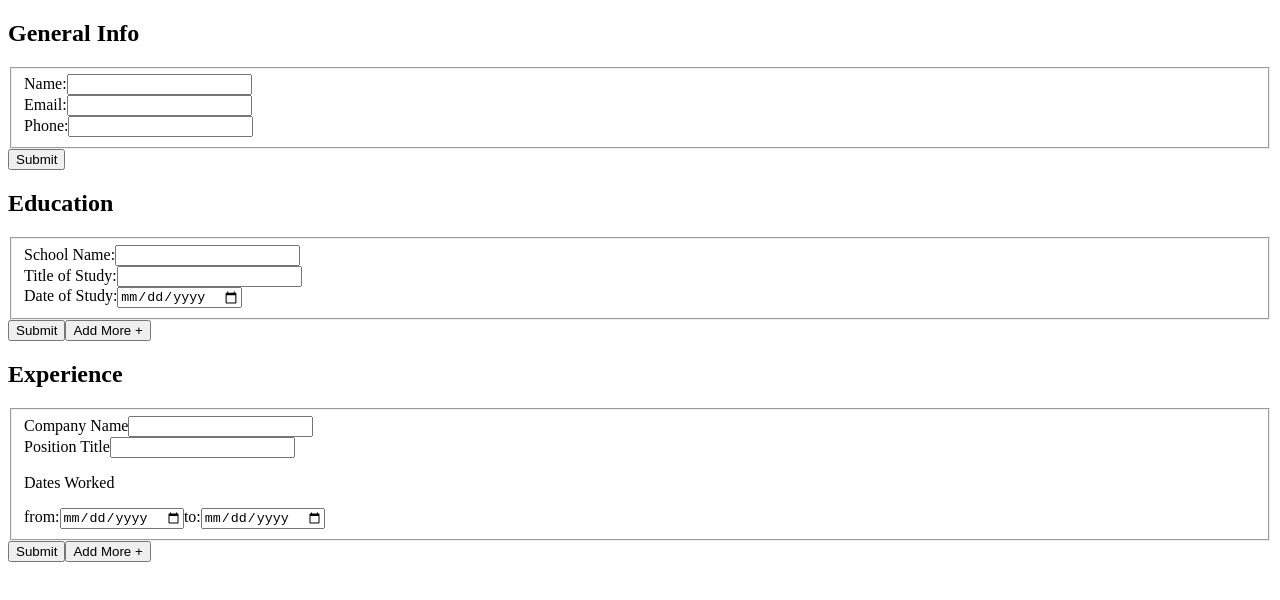
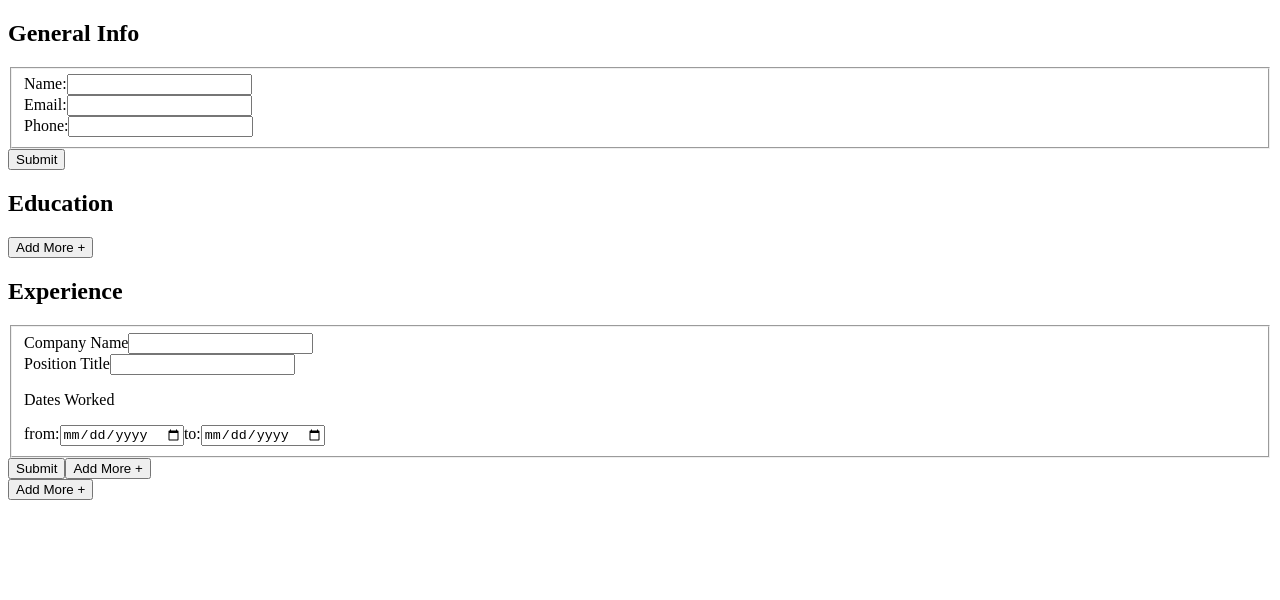
Before and after one commit to RyanMcEntire/cv-application, a React (Create React App) app: page / in a window 1280 px wide. Shown: the top 600 px of the page. Built offline with nearby package versions, Linux system fonts and the light colour scheme.

Commit message:
Render multiple forms for each education

```diff
--- a/package.json
+++ b/package.json
@@ -9,6 +9,7 @@
     "react": "^18.2.0",
     "react-dom": "^18.2.0",
     "react-scripts": "5.0.1",
+    "uniqid": "^5.4.0",
     "web-vitals": "^2.1.4"
   },
   "scripts": {
--- a/src/App.js
+++ b/src/App.js
@@ -1,26 +1,53 @@
 import React, { Component } from 'react';
 import General from './components/General';
-import Education from './components/Education';
 import Experience from './components/Experience';
+import EducationList from './components/EducationList';
+import uniqid from 'uniqid';
 
 export default class App extends Component {
   constructor(props) {
     super(props);
 
+    this.state = {
+      general: [],
+      educations: [],
+      experiences: [],
+    };
+
     this.onSubmitGeneral = this.onSubmitGeneral.bind(this);
     this.onSubmitEducation = this.onSubmitEducation.bind(this);
+    this.onSubmitExperience = this.onSubmitExperience.bind(this);
+    this.addEduForm = this.addEduForm.bind(this);
   }
 
-  onSubmitGeneral(submittedState) {
-    console.log(submittedState);
+  onSubmitGeneral(newGeneral) {
+    this.setState({
+      general: [newGeneral],
+    });
   }
 
-  onSubmitEducation(submittedState) {
-    console.log(submittedState);
+  onSubmitEducation(newEducation) {
+    this.setState((prevState) => {
+      const updatedEducations = prevState.educations.map((education) => {
+        if (education.id === newEducation.id) {
+          return newEducation;
+        }
+        return education;
+      });
+      return { educations: updatedEducations };
+    });
   }
 
-  onSubmitExperience(submittedState) {
-    console.log(submittedState);
+  onSubmitExperience(newExperience) {
+    this.setState((prevState) => ({
+      experiences: [...prevState.experiences, newExperience],
+    }));
+  }
+
+  addEduForm() {
+    this.setState((prevState) => ({
+      educations: [...prevState.educations, { id: uniqid() }],
+    }));
   }
 
   render() {
@@ -30,14 +57,21 @@ export default class App extends Component {
           title="General Info"
           onGeneralSubmitted={this.onSubmitGeneral}
         />
-        <Education
-          title="Education"
+        <div>
+          <h2>Education</h2>
+          <EducationList
             onEducationSubmitted={this.onSubmitEducation}
+            educations={this.state.educations}
           />
+          <button onClick={this.addEduForm}>Add More +</button>
+        </div>
+        <div>
           <Experience
             title="Experience"
             onExperienceSubmitted={this.onSubmitExperience}
           />
+          <button>Add More +</button>
+        </div>
       </div>
     );
   }
--- a/src/components/Education.js
+++ b/src/components/Education.js
@@ -8,6 +8,7 @@ export default class Education extends Component {
       name: '',
       title: '',
       date: '',
+      id: '',
     };
 
     this.changeName = this.changeName.bind(this);
@@ -34,7 +35,7 @@ export default class Education extends Component {
   }
 
   render() {
-    const { title, onEducationSubmitted } = this.props;
+    const { onEducationSubmitted } = this.props;
 
     return (
       <div>
@@ -43,9 +44,7 @@ export default class Education extends Component {
             e.preventDefault();
             onEducationSubmitted(this.state);
           }}
-          action=""
         >
-          <h2>{title}</h2>
           <fieldset>
             <div>
               <label htmlFor="schoolName">School Name:</label>
@@ -69,7 +68,6 @@ export default class Education extends Component {
             </div>
           </fieldset>
           <button>Submit</button>
-          <button>Add More +</button>
         </form>
       </div>
     );
--- /dev/null
+++ b/src/components/EducationList.js
@@ -0,0 +1,17 @@
+import React, { Component } from 'react';
+import Education from './Education';
+
+export default class EducationList extends Component {
+  render() {
+    const { educations, onEducationSubmitted } = this.props;
+    return educations.map((education) => {
+      return (
+        <Education
+          key={education.id}
+          education={education}
+          onEducationSubmitted={onEducationSubmitted}
+        />
+      );
+    });
+  }
+}
```
Also changed, not shown: 1 other file (tests, documents, lock files or other folders). Lines whose indentation alone changed are shown as unchanged.
